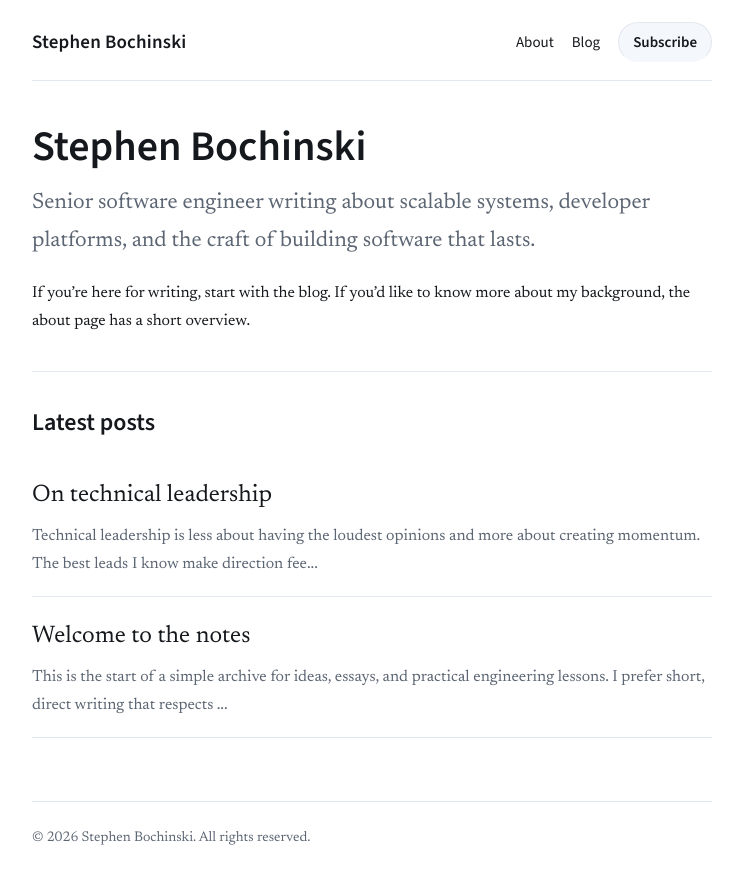
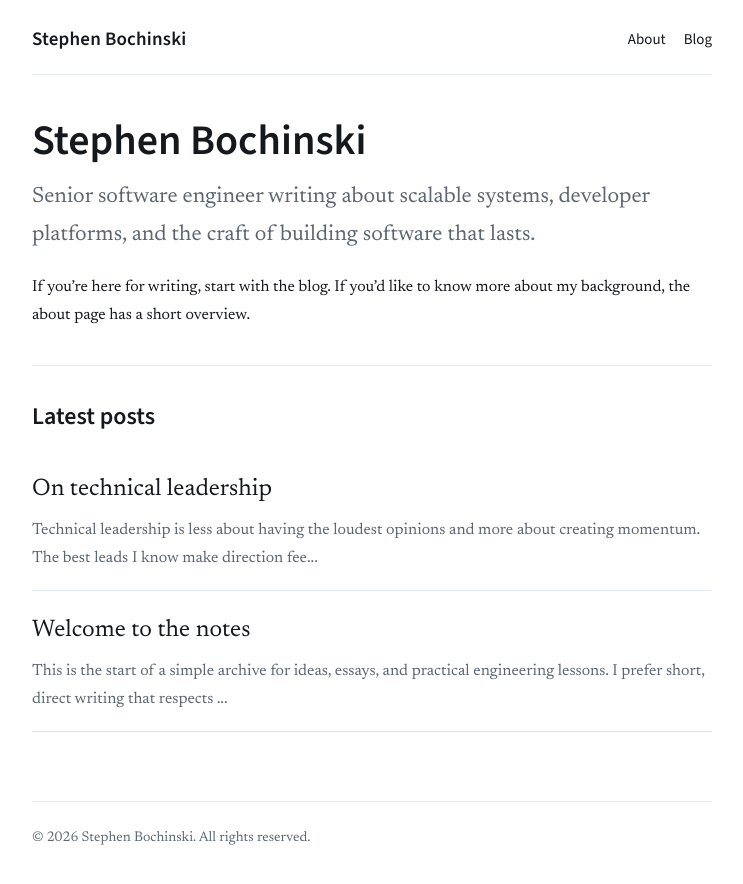
Before and after one commit to sbochins/personal-website, a Jekyll site: the page built from index.md, in a window 1280 px wide. Shown: the top 884 px of the page, without its empty margins (268-1011 px from the left). Built offline with Jekyll 4.4.1, drawn with Linux system fonts in a browser that asks for light colours.

Commit message:
Remove subscribe nav button

```diff
--- a/_includes/nav.html
+++ b/_includes/nav.html
@@ -3,6 +3,5 @@
   <div class="site-links">
     <a href="{{ "/about/" | relative_url }}">About</a>
     <a href="{{ "/blog/" | relative_url }}">Blog</a>
-    <a class="nav-cta" href="{{ "/feed.xml" | relative_url }}">Subscribe</a>
   </div>
 </nav>
--- a/assets/main.css
+++ b/assets/main.css
@@ -93,19 +93,6 @@ body {
   border-bottom: 1px solid var(--ink);
 }
 
-.nav-cta {
-  padding: 6px 14px;
-  border-radius: 999px;
-  border: 1px solid var(--rule);
-  background: #f4f7fb;
-  font-weight: 600;
-  color: var(--accent);
-}
-
-.nav-cta:hover {
-  border-bottom: 1px solid transparent;
-  border-color: #c6d6e4;
-}
 
 h1,
 h2,
```
